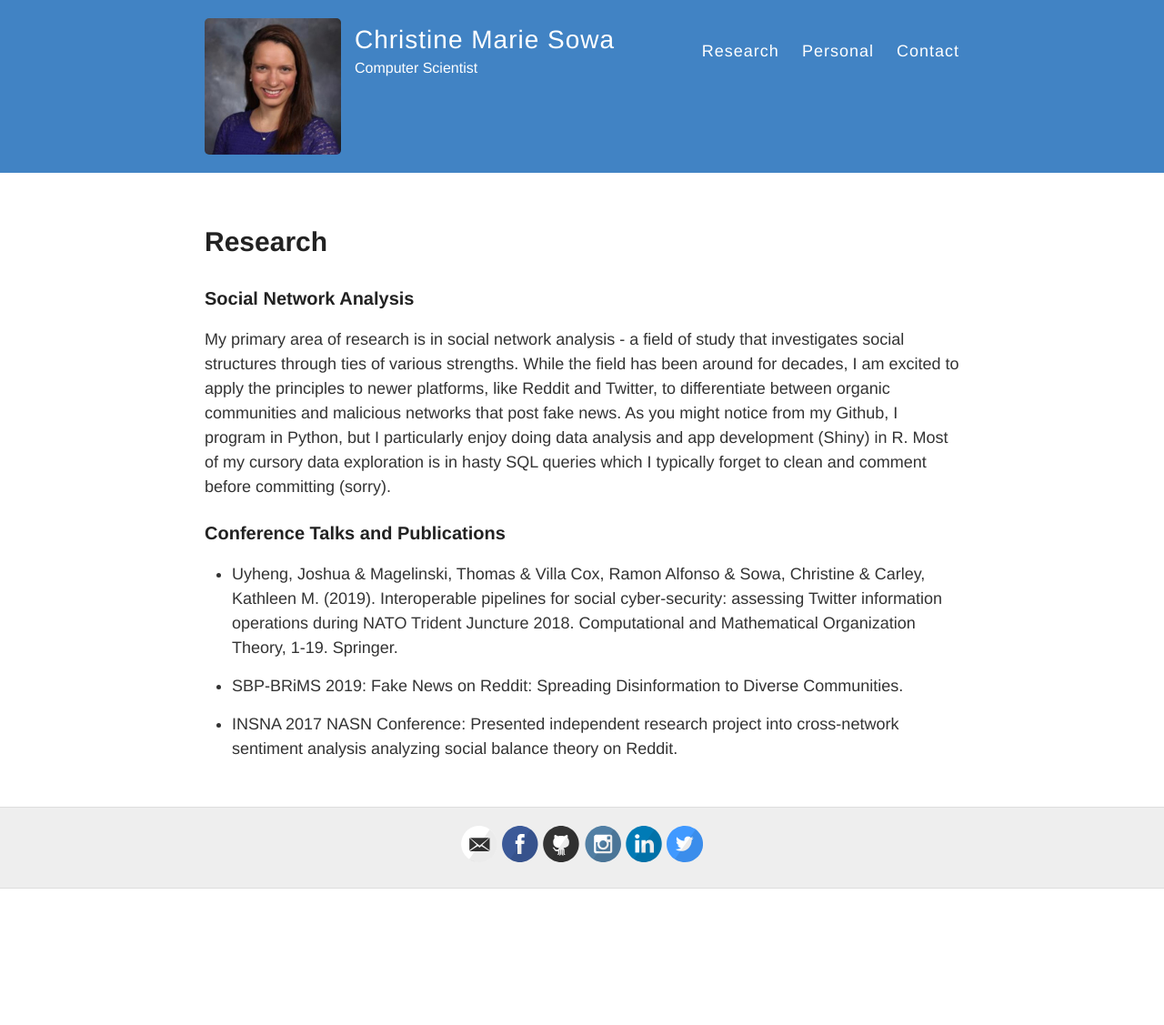
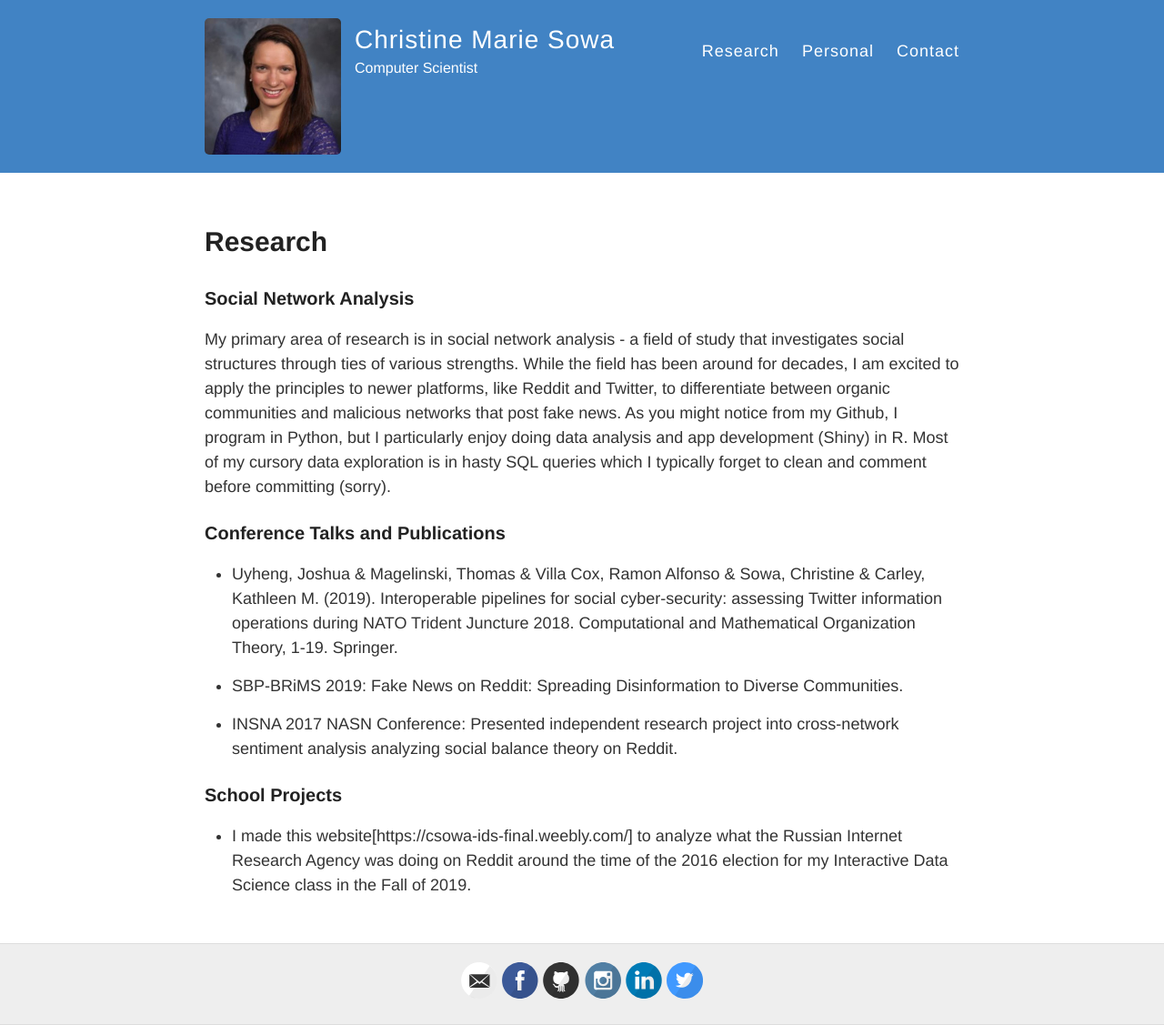
Before and after one commit to christine-lepird/christine-lepird.github.io, a Jekyll site: the page built from research.md, in a window 1280 px wide. Shown: the whole page at 91% size. Built offline with Jekyll 4.4.1, drawn with Linux system fonts in a browser that asks for light colours; before the commit the page ends 977 px from its top, so only the background shows below that.

Commit message:
Update research.md

```diff
--- a/research.md
+++ b/research.md
@@ -16,3 +16,6 @@ My primary area of research is in social network analysis - a field of study tha
 
 * INSNA 2017 NASN Conference: Presented independent research project into cross-network sentiment analysis analyzing
 social balance theory on Reddit.
+
+### School Projects
+* I made this website[https://csowa-ids-final.weebly.com/] to analyze what the Russian Internet Research Agency was doing on Reddit around the time of the 2016 election for my Interactive Data Science class in the Fall of 2019.
```
